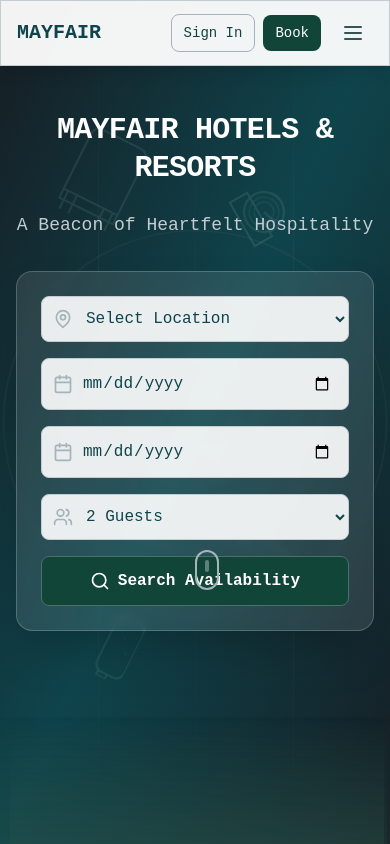
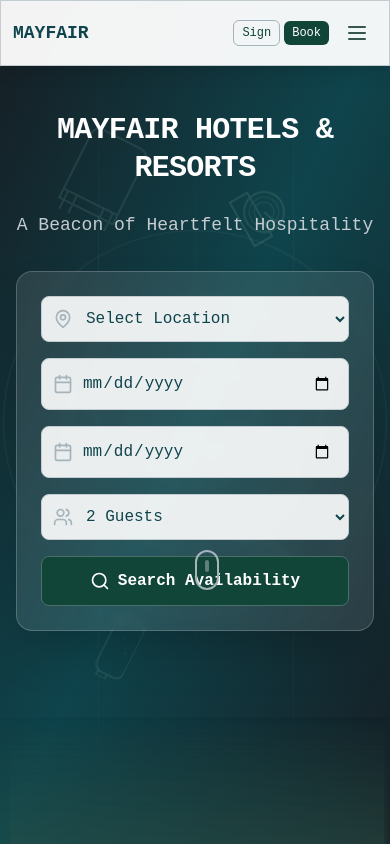
Before and after one commit to saswatnayak1998/demo0, a Next.js app: page / in a window 390 px wide. Shown: the top 844 px of the page. Built offline with nearby package versions, Linux system fonts and the light colour scheme.

Commit message:
first commit

```diff
--- a/app/globals.css
+++ b/app/globals.css
@@ -8,10 +8,12 @@
 @layer base {
   html {
     scroll-behavior: smooth;
+    overflow-x: hidden;
   }
 
   body {
     @apply font-sans text-primary-900 bg-primary-50;
+    overflow-x: hidden;
   }
 
   h1, h2, h3, h4, h5, h6 {
--- a/components/Header.tsx
+++ b/components/Header.tsx
@@ -44,11 +44,11 @@ export default function Header() {
       </div>
 
       {/* Main Header */}
-      <div className="max-w-7xl mx-auto px-4 sm:px-6 lg:px-8">
+      <div className="max-w-7xl mx-auto px-3 sm:px-6 lg:px-8">
         <div className="flex items-center justify-between py-3">
           {/* Logo */}
           <div className="flex items-center flex-1 min-w-0">
-            <div className="text-xl sm:text-2xl font-sans font-bold text-primary-900 truncate">
+            <div className="text-lg sm:text-2xl font-sans font-bold text-primary-900 truncate">
               MAYFAIR
             </div>
             <div className="ml-2 text-sm text-primary-700 font-sans hidden sm:block truncate">
@@ -57,12 +57,12 @@ export default function Header() {
           </div>
 
           {/* Right Controls: CTAs + Burger */}
-          <div className="flex items-center gap-2 sm:gap-3 shrink-0">
+          <div className="flex items-center gap-1 sm:gap-3 shrink-0">
             {/* Compact CTAs on small screens */}
-            <button className="inline-flex md:hidden px-3 py-2 rounded-lg border border-primary-300 text-primary-800 hover:bg-primary-50 transition-colors font-sans text-sm" aria-label="Sign In">
-              Sign In
+            <button className="inline-flex md:hidden px-2 py-1 rounded-md border border-primary-300 text-primary-800 hover:bg-primary-50 transition-colors font-sans text-xs" aria-label="Sign In">
+              Sign
             </button>
-            <button className="inline-flex md:hidden px-3 py-2 rounded-lg bg-primary-800 hover:bg-primary-900 text-white transition-colors font-sans text-sm" aria-label="Book Now">
+            <button className="inline-flex md:hidden px-2 py-1 rounded-md bg-primary-800 hover:bg-primary-900 text-white transition-colors font-sans text-xs" aria-label="Book Now">
               Book
             </button>
 
```
